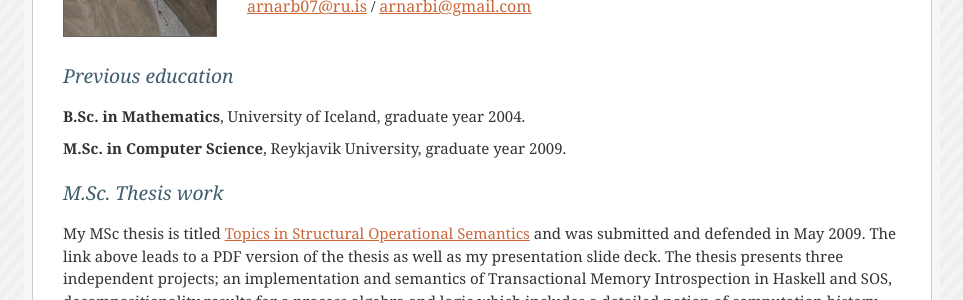
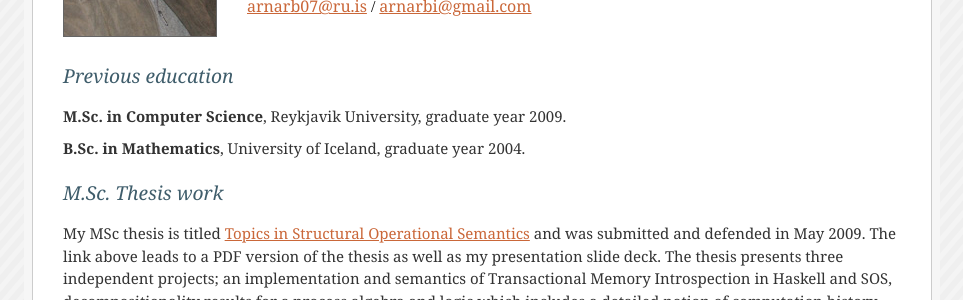
Before and after one commit to arnar/utlond, a Jekyll site: the page built from index.markdown, in a window 1280 px wide. Shown: the part 232-532 px from the top of the page, without its empty margins (158-1121 px from the left). Built offline with Jekyll 4.4.1, drawn with Linux system fonts in a browser that asks for light colours.

Commit message:
Swap msc bsc. Remove swap files

```diff
--- a/index.markdown
+++ b/index.markdown
@@ -39,9 +39,9 @@ title: Arnar Birgisson
 Previous education
 ------------------
 
+**M.Sc. in Computer Science**, Reykjavik University, graduate year 2009.
+
 **B.Sc. in Mathematics**, University of Iceland, graduate year 2004.
-
-**M.Sc. in Computer Science**, Reykjavik University, graduate year 2009.
 
 M.Sc. Thesis work
 -----------------
```
Also changed, not shown: 2 other files.
